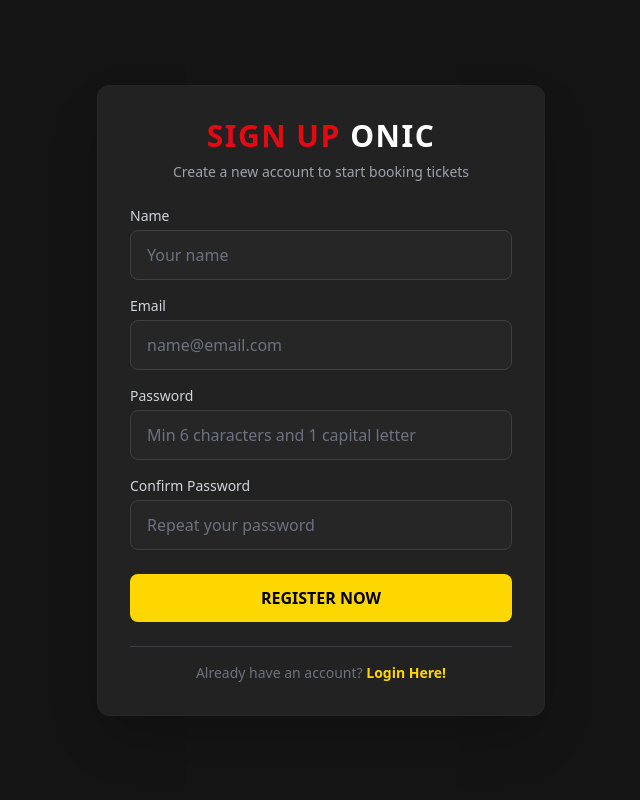
After one commit to zeovarince/PAW-Bioskop, a PHP site: page /register.php in a window 1280 px wide. The commit adds this page. Shown: the whole page, without its empty margins (319-959 px from the left). Run offline with PHP 8.4, Linux system fonts and the light colour scheme; some libraries are stand-ins or nearby versions.

Commit message:
add register for custommer

```diff
--- a/admin/index.php
+++ b/admin/index.php
@@ -25,7 +25,8 @@ $tampil = mysqli_query($conn, "SELECT * FROM movies ORDER BY Id_movie DESC LIMIT
 <head>
     <meta charset="UTF-8">
     <meta name="viewport" content="width=device-width, initial-scale=1.0">
-    <title>Admin Dashboard - Sonic Cinema</title>
+    <title>Admin Dashboard - Onic Cinema</title>
+    <link rel="icon" href="logo.png">
 
     <script src="https://cdn.tailwindcss.com"></script>
     <script>
--- a/function.php
+++ b/function.php
@@ -46,8 +46,7 @@ function validatePassword(&$errors, $field_list, $field_name){
         $errors[$field_name] = 'Password harus ada huruf besar.';
     }
 }
-function validateName(&$errors, $field_list, $field_name)
-{
+function validateName(&$errors, $field_list, $field_name){
     $pattern = "/^[a-zA-Z' -]+$/";
     if (empty(trim($field_list[$field_name] ?? ''))) {
         $errors[$field_name] = 'Nama wajib diisi.';
@@ -55,4 +54,37 @@ function validateName(&$errors, $field_list, $field_name)
         $errors[$field_name] = 'Nama hanya boleh huruf dan spasi.';
     }
 }
+
+function register($data){
+    global $conn;
+    $username = mysqli_real_escape_string($conn, $data['username']);
+    $email = mysqli_real_escape_string($conn, $data['email']);
+    $password = mysqli_real_escape_string($conn, $data['password']);
+    $confirm_password = mysqli_real_escape_string($conn, $data['confirm_password']);
+
+    $error = [];
+    validateName($error,$data,'username');
+    validateEmail($error,$data,'email');
+    validatePassword($error,$data,'password');
+
+    if ($password !== $confirm_password) {
+        $error['confirm_password'] = "Konfirmasi password tidak sesuai!";
+    }
+
+    $cek_email = mysqli_query($conn, "SELECT email FROM users WHERE email = '$email'");
+    if (mysqli_num_rows($cek_email) > 0){
+        $error['email'] = "Email sudah terdaftar! Silakan login.";
+    }
+
+    if (!empty($error)) {
+        return $error;
+    }
+
+    $tambah_user = "INSERT INTO users (username, email, password) VALUES ('$username', '$email', '$password')";
+    if (mysqli_query($conn, $tambah_user)) {
+        return true;
+    } else {
+        return ["general" => "Gagal mendaftar: " . mysqli_error($conn)];
+    }
+}
 ?>
--- a/login.php
+++ b/login.php
@@ -13,6 +13,7 @@ if (isset($_POST['login'])){
     <meta charset="UTF-8">
     <meta name="viewport" content="width=device-width, initial-scale=1.0">
     <title>Login</title>
+    <link rel="icon" href="logo.png">
     <script src="https://cdn.tailwindcss.com"></script>
     <script>
         tailwind.config = {
--- /dev/null
+++ b/register.php
@@ -0,0 +1,113 @@
+<?php
+require 'function.php';
+$errors = [];
+if (isset($_POST['register'])) {
+    $result = register($_POST);
+
+    if ($result === true) {
+        echo "<script>
+                alert('Registrasi Berhasil! Silakan Login.');
+                document.location.href = 'login.php';
+              </script>";
+        exit;
+    } else {
+        $errors = $result;
+    }
+}
+?>
+
+<!DOCTYPE html>
+<html lang="id">
+<head>
+    <meta charset="UTF-8">
+    <meta name="viewport" content="width=device-width, initial-scale=1.0">
+    <title>Register Onic Cinema</title>
+    <link rel="icon" href="logo.png">
+    <script src="https://cdn.tailwindcss.com"></script>
+    <script>
+        tailwind.config = {
+            theme: {
+                extend: {
+                    colors: {
+                        cinemaBlack: '#141414',
+                        cinemaDark: '#222222',
+                        cinemaRed: '#E50914',
+                        cinemaGold: '#FFD700',
+                        cinemaGoldHover: '#FBC02D',
+                    }
+                }
+            }
+        }
+    </script>
+</head>
+<body class="bg-cinemaBlack text-white flex items-center justify-center min-h-screen font-sans py-10">
+
+    <div class="w-full max-w-md p-8 space-y-6 bg-cinemaDark rounded-xl shadow-2xl border border-neutral-800">
+        <div class="text-center">
+            <h1 class="text-3xl font-bold text-cinemaRed tracking-wider uppercase">Sign Up <span class="text-white">Onic</span></h1>
+            <p class="text-gray-400 text-sm mt-2">Create a new account to start booking tickets</p>
+        </div>
+        <form action="" method="POST" class="space-y-4">
+            <div>
+                <label for="username" class="block mb-1 text-sm font-medium text-gray-300">Name</label>
+                <input type="text" name="username" id="username"
+                    class="w-full px-4 py-3 bg-neutral-800 border <?= isset($errors['username']) ? 'border-red-500' : 'border-neutral-700' ?> text-white rounded-lg focus:outline-none focus:border-cinemaRed transition placeholder-gray-500"
+                    placeholder="Your name"
+                    value="<?= htmlspecialchars($_POST['username'] ?? '') ?>">
+                <?php if(isset($errors['username'])): ?>
+                    <p class="text-red-500 text-xs mt-1 italic">* <?= $errors['username'] ?></p>
+                <?php endif; ?>
+            </div>
+
+            <div>
+                <label for="email" class="block mb-1 text-sm font-medium text-gray-300">Email</label>
+                <input type="email" name="email" id="email"
+                    class="w-full px-4 py-3 bg-neutral-800 border <?= isset($errors['email']) ? 'border-red-500' : 'border-neutral-700' ?> text-white rounded-lg focus:outline-none focus:border-cinemaRed transition placeholder-gray-500"
+                    placeholder="name@email.com"
+                    value="<?= htmlspecialchars($_POST['email'] ?? '') ?>">
+
+                <?php if(isset($errors['email'])): ?>
+                    <p class="text-red-500 text-xs mt-1 italic">* <?= $errors['email'] ?></p>
+                <?php endif; ?>
+            </div>
+
+            <div>
+                <label for="password" class="block mb-1 text-sm font-medium text-gray-300">Password</label>
+                <input type="password" name="password" id="password"
+                    class="w-full px-4 py-3 bg-neutral-800 border <?= isset($errors['password']) ? 'border-red-500' : 'border-neutral-700' ?> text-white rounded-lg focus:outline-none focus:border-cinemaRed transition placeholder-gray-500"
+                    placeholder="Min 6 characters and 1 capital letter">
+
+                <?php if(isset($errors['password'])): ?>
+                    <p class="text-red-500 text-xs mt-1 italic">* <?= $errors['password'] ?></p>
+                <?php endif; ?>
+            </div>
+
+            <div>
+                <label for="confirm_password" class="block mb-1 text-sm font-medium text-gray-300">Confirm Password</label>
+                <input type="password" name="confirm_password" id="confirm_password"
+                    class="w-full px-4 py-3 bg-neutral-800 border <?= isset($errors['confirm_password']) ? 'border-red-500' : 'border-neutral-700' ?> text-white rounded-lg focus:outline-none focus:border-cinemaRed transition placeholder-gray-500"
+                    placeholder="Repeat your password">
+
+                <?php if(isset($errors['confirm_password'])): ?>
+                    <p class="text-red-500 text-xs mt-1 italic">* <?= $errors['confirm_password'] ?></p>
+                <?php endif; ?>
+            </div>
+
+            <div class="pt-2">
+                <button type="submit" name="register"
+                    class="w-full px-4 py-3 font-bold text-black uppercase bg-cinemaGold rounded-lg hover:bg-cinemaGoldHover focus:outline-none focus:bg-yellow-400 transition duration-300 transform hover:scale-[1.02]">
+                    Register Now
+                </button>
+            </div>
+
+        </form>
+
+        <div class="text-center text-sm text-gray-500 border-t border-gray-700 pt-4">
+            Already have an account?
+            <a href="login.php" class="text-cinemaGold font-bold hover:underline hover:text-yellow-300">Login Here!</a>
+        </div>
+
+    </div>
+
+</body>
+</html>
```
Also changed, not shown: 1 other file.
